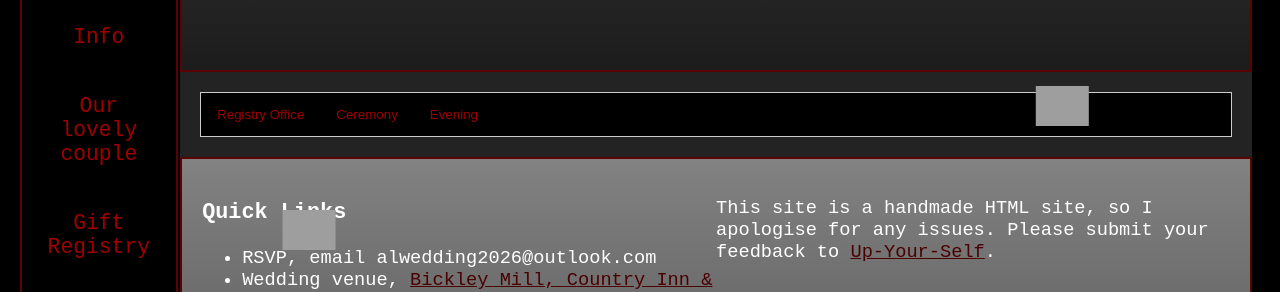
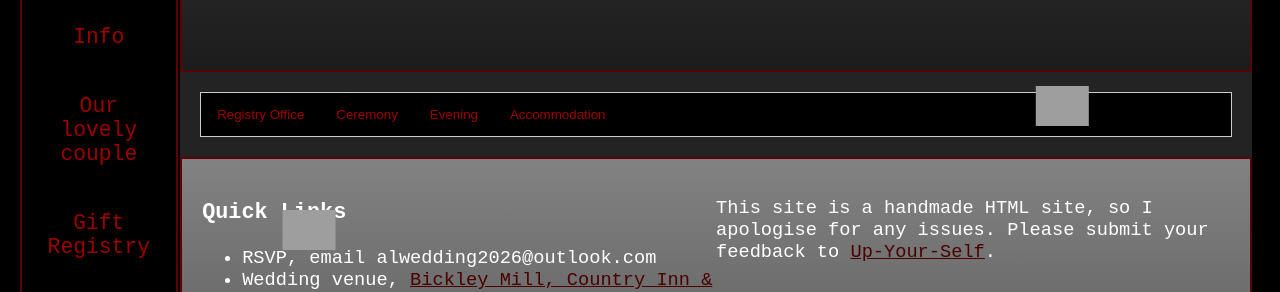
Before and after one commit to LewisSDAFNI/ALWedding2026, a Jekyll site: the page built from docs/pages/info.md, in a window 1280 px wide, cut to the strip 146-438 px from the top of the page. Built offline with Jekyll 4.4.1, drawn with Linux system fonts in a browser that asks for light colours; nearby versions of some CDN libraries; grey boxes are pictures that could not be loaded.

Commit message:
Add accommodations

```diff
--- a/docs/_layouts/wedding_tabs.html
+++ b/docs/_layouts/wedding_tabs.html
@@ -26,6 +26,7 @@
             <button class="tablinks" onclick="openDetails(event, 'Registry Office')">Registry Office</button>
             <button class="tablinks" onclick="openDetails(event, 'Ceremony')">Ceremony</button>
             <button class="tablinks" onclick="openDetails(event, 'Evening')">Evening</button>
+            <button class="tablinks" onclick="openDetails(event, 'Accommodation')">Accommodation</button>
         </div>
         <!-- Tab content -->
         <div id="Registry Office" class="tabcontent">
@@ -59,6 +60,13 @@
                 Dress code: Shock and Awe-tumnal
             </ol>
         </div>
+        <div id="Accommodation" class="tabcontent">
+            <h3>Accommodation</h3>
+            <ol>
+                <li>A page of onsite and other local recommended accommodations. </li>
+            </ol>
+        </div>
+
     </main>
     <footer class="gradient-background3">
         {% include footer.html %}
```
